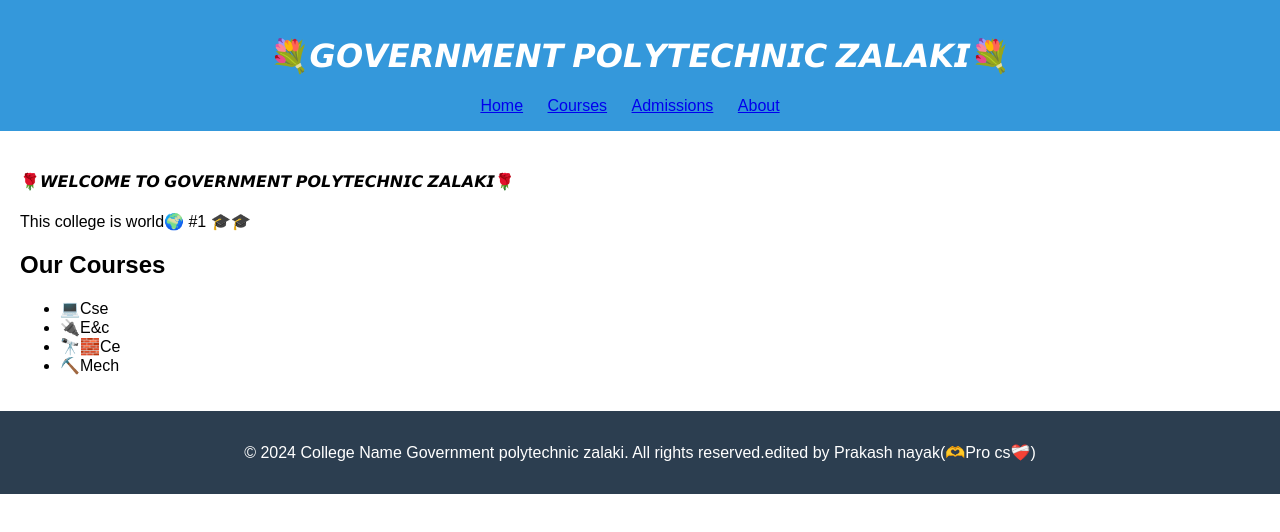
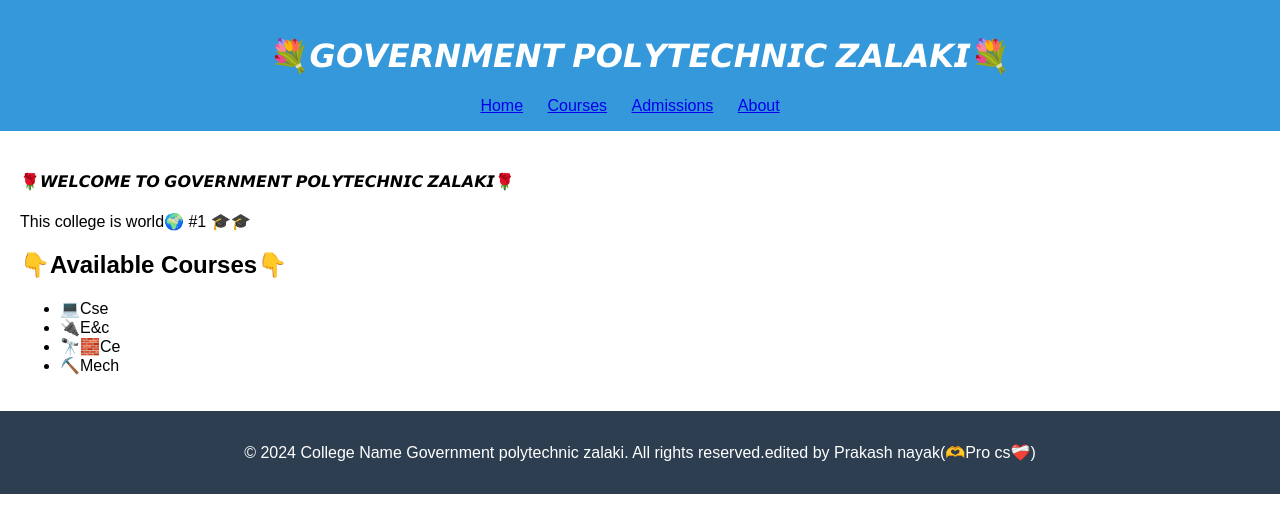
Before and after one commit to GptzCSE/GptzCSE, a plain HTML site: page public/index.html in a window 1280 px wide. Drawn offline with Linux system fonts and the light colour scheme.

Commit message:
Update index.html

```diff
--- a/public/index.html
+++ b/public/index.html
@@ -65,7 +65,7 @@
     </section>
 
     <section id="courses">
-        <h2>Our Courses</h2>
+        <h2>👇Available Courses👇</h2>
         <ul>
             <li>💻Cse</li>
             <li>🔌E&c</li>
```
